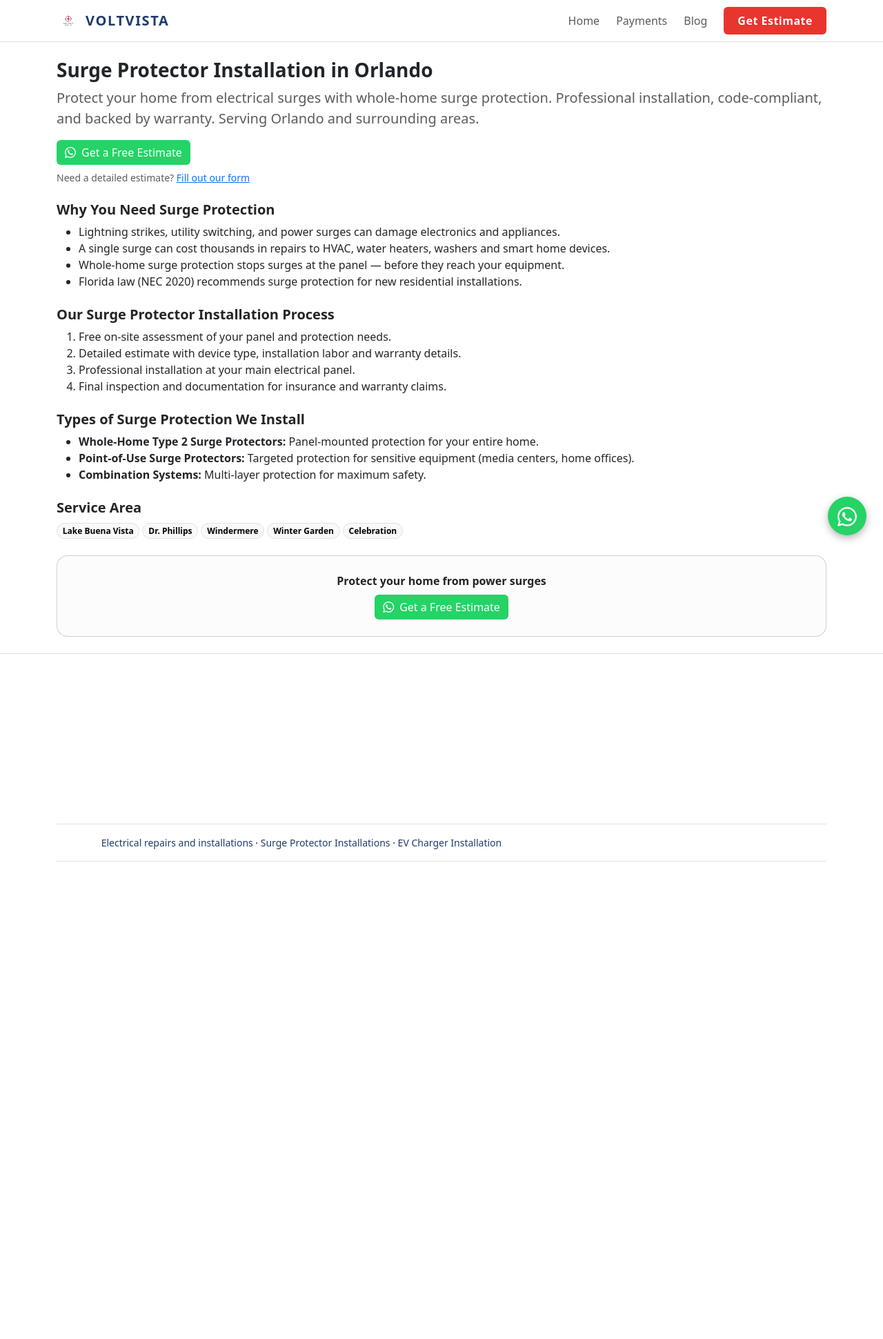
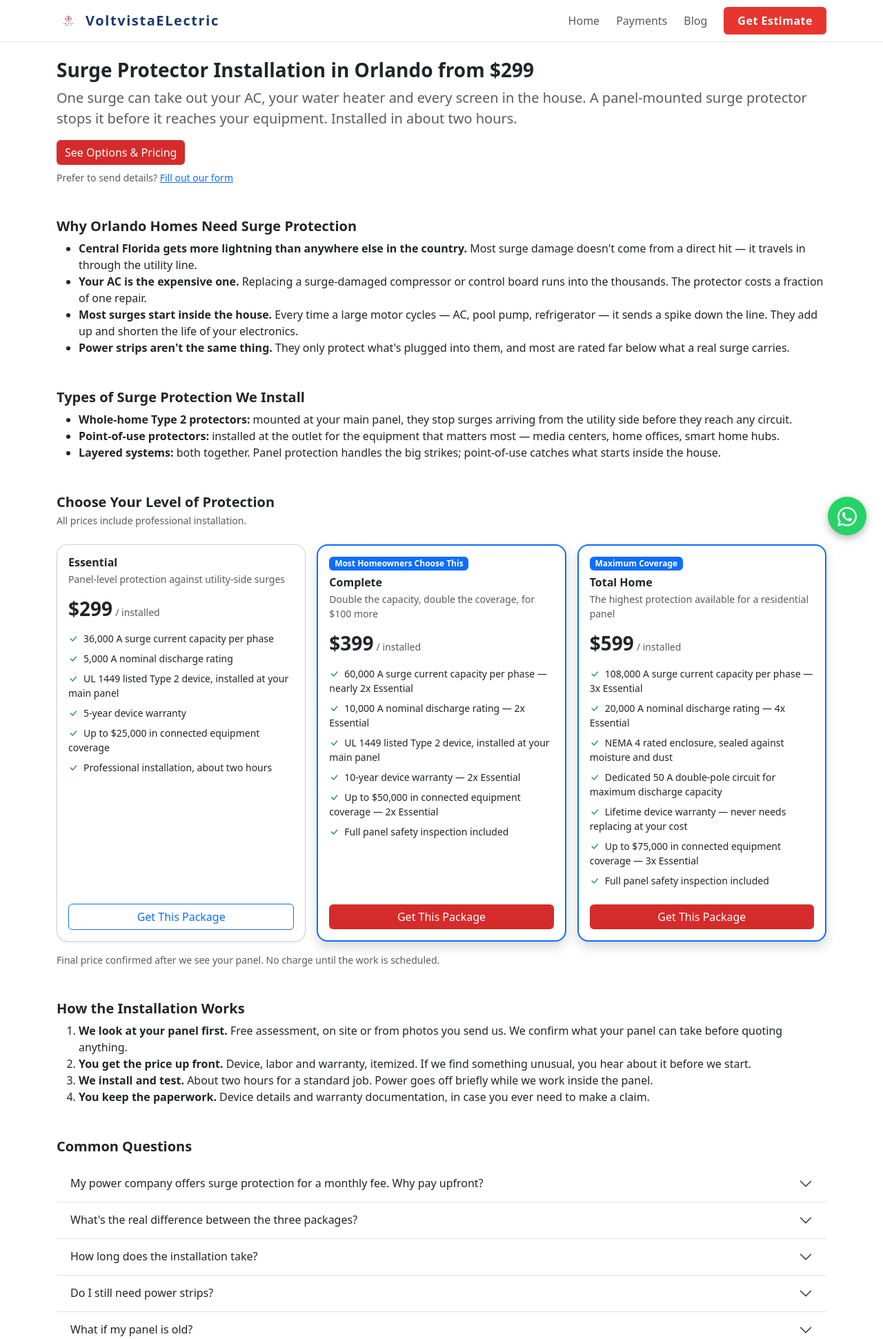
Before and after one commit to cvb27/VoltVistaElectric, a FastAPI app: page /services/surge-protector-installation in a window 1280 px wide. Shown: the top 1941 px of the page at 69% size. Before the commit the page ends 1249 px from the top, so only its background shows below. Run offline with FastAPI, Linux system fonts and the light colour scheme; some libraries are stand-ins or nearby versions.

Commit message:
feat: phase 2 - surge protector landing page with tiered pricing

```diff
--- a/main.py
+++ b/main.py
@@ -10,6 +10,7 @@ from routes.payments import router as payments_router
 from routes.blog import router as blog_router
 from routes.seo_routes import router as seo_router
 from routes.services import router as services_router
+from routes import surge
 
 
 def _register_middlewares(app: FastAPI) -> None:
--- a/routes/services.py
+++ b/routes/services.py
@@ -1,8 +1,11 @@
 """
-Landings SEO por servicio (panel upgrade, installations, emergency).
+Landings SEO por servicio .
 
 Una ruta y template por servicio para captar keywords long-tail locales.
 Cada landing inyecta su propio JSON-LD Service vía build_service_schema.
+
+Las URLs retiradas (panel-upgrade, electrical-installations) se mantienen como
+redirects 301 para no perder el posicionamiento que ya acumularon.
 """
 
 from fastapi import APIRouter, Request
@@ -10,6 +13,7 @@ from fastapi.responses import HTMLResponse
 
 from core.config import settings
 from core.i18n import t
+from core.offers import load_offers
 from core.seo import build_service_schema
 from core.templating import templates
 from core.utils import get_lang
@@ -35,6 +39,77 @@ def _service_context(request: Request, service_name: str, url_path: str, descrip
     }
 
 
+# ---------------------------------------------------------------------------
+# Servicios activos
+# ---------------------------------------------------------------------------
+
+@router.get("/electrical-repair-installation", response_class=HTMLResponse)
+async def electrical_repair_installation(request: Request):
+    """Landing de reparaciones e instalaciones electricas.
+    Reemplaza a las antiguas panel-upgrade y electrical-installations."""
+    ctx = _service_context(
+        request,
+        "Electrical Repair and Installation",
+        "/services/electrical-repair-installation",
+        "Professional electrical repair and installation services in Orlando, FL.",
+    )
+    return templates.TemplateResponse("services/electrical_repair_installation.html", ctx)
+
+
+@router.get("/surge-protector-installation", response_class=HTMLResponse)
+async def surge_protector_installation(request: Request):
+    """Landing de surge protector. Es el destino de la campana de Google Ads.
+
+    Los tres planes y sus precios salen de data/surge_offers.json — se editan ahi,
+    sin tocar codigo. El mismo JSON alimenta el bloque de precios del template y
+    las Offer del JSON-LD, asi que nunca se pueden desincronizar entre si."""
+    ctx = _service_context(
+        request,
+        "Surge Protector Installation",
+        "/services/surge-protector-installation",
+        "Whole-home surge protector installation in Orlando, FL. "
+        "Protect your appliances and electronics from power surges.",
+    )
+
+    offers = load_offers()
+    ctx["plans"] = offers["plans"]
+    ctx["from_price"] = offers["from_price"]
+
+    # Precios en el JSON-LD: habilita que Google muestre el rango en resultados.
+    ctx["service_jsonld"]["offers"] = [
+        {
+            "@type": "Offer",
+            "name": p["name"],
+            "price": p["price"],
+            "priceCurrency": "USD",
+        }
+        for p in offers["plans"]
+    ]
+
+    return templates.TemplateResponse("services/surge_protector_installation.html", ctx)
+
+
+@router.get("/ev-charger-installation", response_class=HTMLResponse)
+async def ev_charger_installation(request: Request):
+    """Landing de instalacion de cargadores EV."""
+    ctx = _service_context(
+        request,
+        "EV Charger Installation",
+        "/services/ev-charger-installation",
+        "Professional EV charger installation in Orlando, FL. "
+        "VoltVista Electric — 10+ years experience, fully insured.",
+    )
+    return templates.TemplateResponse("services/ev_charger_installation.html", ctx)
+
+
+# ---------------------------------------------------------------------------
+# URLs retiradas — redirect 301 permanente
+#
+# Estas dos paginas ya no existen, pero estuvieron en el sitemap y pueden estar
+# indexadas o enlazadas desde afuera. El 301 traspasa esa autoridad a la pagina
+# nueva en vez de devolver 404. No borrar sin revisar Search Console primero.
+# ---------------------------------------------------------------------------
+
 @router.get("/panel-upgrade", response_class=HTMLResponse)
 async def panel_upgrade(request: Request):
     """Landing SEO para actualización de panel eléctrico."""
@@ -49,16 +124,3 @@ async def electrical_installations(request: Request):
     ctx = _service_context(request, "Electrical Installations", "/services/electrical-installations",
                            "Residential and commercial electrical installations in Orlando, FL.")
     return templates.TemplateResponse("services/electrical_installations.html", ctx)
-
-
-@router.get("/ev-charger-installation", response_class=HTMLResponse)
-async def ev_charger_installation(request: Request):
-    """Landing SEO para instalación de cargadores EV."""
-    ctx = _service_context(
-        request,
-        "EV Charger Installation",
-        "/services/ev-charger-installation",
-        "Professional EV charger installation in Orlando, FL. "
-        "VoltVista Electric — 10+ years experience, fully insured."
-    )
-    return templates.TemplateResponse("services/ev_charger_installation.html", ctx)
--- a/templates/_footer.html
+++ b/templates/_footer.html
@@ -1,10 +1,12 @@
-{# Footer compartido con NAP + Google Maps embed — incluido desde base.html #}
+{# Footer compartido — NAP, servicios y área de cobertura #}
 <footer class="border-top py-4">
   <div class="container">
-    <div class="row g-4">
-      <div class="col-md-6">
+    <div class="row g-4 align-items-start">
+
+      <!-- Columna 1: NAP -->
+      <div class="col-md-4">
         <div class="fw-semibold mb-2 text-white">{{ settings.business_name }}</div>
-        <address class="small mb-2 mb-md-3 text-white">
+        <address class="small mb-3 text-white">
           {{ settings.address }}<br>
           {{ settings.city }} {{ settings.state }} {{ settings.zip_code }}
         </address>
@@ -14,23 +16,33 @@
         </div>
         <div class="small text-white">Hours: {{ settings.hours }}</div>
       </div>
-      <div class="col-md-6">
-        <iframe
-          src="https://maps.google.com/maps?q={{ settings.lat }},{{ settings.lng }}&z=15&output=embed"
-          width="100%" height="200" style="border:0;" loading="lazy"
-          allowfullscreen referrerpolicy="no-referrer-when-downgrade"
-          title="{{ settings.business_name }} location">
-        </iframe>
+
+      <!-- Columna 2: Servicios -->
+      <div class="col-md-4">
+        <div class="fw-semibold mb-2 text-white">Services</div>
+        <ul class="list-unstyled small mb-0">
+          <li class="mb-1"><a class="link-light" href="/services/electrical-repair-installation">Electrical Repairs &amp; Installations</a></li>
+          <li class="mb-1"><a class="link-light" href="/services/surge-protector-installation">Surge Protector Installation</a></li>
+          <li class="mb-1"><a class="link-light" href="/services/ev-charger-installation">EV Charger Installation</a></li>
+          <li class="mb-1"><a class="link-light" href="/estimate">Free Estimate</a></li>
+          <li><a class="link-light" href="/payments">Make a Payment</a></li>
+        </ul>
       </div>
+
+      <!-- Columna 3: Área de servicio -->
+      <div class="col-md-4">
+        <div class="fw-semibold mb-2 text-white">Service Area</div>
+        <p class="small text-white mb-2">
+          Lake Buena Vista · Orlando · Kissimmee · Winter Park · Windermere ·
+          Dr. Phillips · Celebration · Winter Garden
+        </p>
+        <p class="small text-white-50 mb-0">
+          Not sure if we cover your area? <a class="link-light" href="/estimate">Ask us</a>.
+        </p>
+      </div>
+
     </div>
-    <div class="small mt-3 pt-3 border-top">
-      <span class="fw-semibold mb-2 text-white">Services:</span>
-      <a class="link-muted" href="/services/electrical-repair-installation">Electrical repairs and installations</a>
-      · <a class="link-muted" href="/services/surge-protector-installation">Surge Protector Installations</a>
-      · <a class="link-muted" href="/services/ev-charger-installation">EV Charger Installation</a>
-    </div>
-    <div class="d-flex flex-column flex-md-row justify-content-between gap-2 mt-3 pt-3 border-top">
-      <div class="fw-semibold mb-2 text-white">© {{ app_name }}</div>
-          </div>
+
+    <div class="small text-white mt-4 pt-3 border-top">© {{ settings.app_name }}</div>
   </div>
 </footer>
--- a/templates/_home_work.html
+++ b/templates/_home_work.html
@@ -13,7 +13,7 @@
         <h2 class="display-6 fw-bold text-white mb-3">Expert Electrical Work</h2>
         <p class="lead mb-4" style="color: var(--color-muted);">
           VoltVista Electric has been serving Orlando homeowners and businesses
-          for over 10 years. Fully insured, fast response, quality guaranteed.
+          for over 10 years. Fast response, quality guaranteed.
         </p>
         <a class="btn btn-brand btn-lg" href="#gallery">See Our Work</a>
       </div>
--- a/templates/base.html
+++ b/templates/base.html
@@ -69,7 +69,7 @@
   <div class="container">
     <a class="navbar-brand d-flex align-items-center gap-2" href="/">
       <img src="/static/img/logo.png" alt="Voltvista Electric" class="brand-logo">
-      <span class="fw-bold brand-text">VOLTVISTA</span>
+      <span class="fw-bold brand-text">VoltvistaELectric</span>
     </a>
 
     <button class="navbar-toggler" type="button" data-bs-toggle="collapse" data-bs-target="#nav">
--- a/templates/home.html
+++ b/templates/home.html
@@ -1,6 +1,6 @@
 {% extends "base.html" %}
 {% block title %}Electrical Services in Orlando, FL | VoltVista Electric{% endblock %}
-{% block description %}10+ years serving Orlando homeowners. Panel upgrades, installations, and 24/7 emergency service. Fully insured, fast response. Call VoltVista Electric today.{% endblock %}
+{% block description %}10+ years serving Orlando homeowners. Electrical repairs and installations. Call VoltVista Electric today.{% endblock %}
 {% block canonical %}
 <link rel="canonical" href="{{ settings.business_url }}/">
 {% endblock %}
@@ -13,6 +13,7 @@
   {% include '_home_work.html' %}
   {% include '_home_gallery.html' %}
   {% include '_home_areas.html' %}
+  {% include '_home_trust.html' %}   {# ← nueva #}
   {% include '_home_cta.html' %}
 </main>
 {% endblock %}
--- a/templates/services/surge-protector-installation.html
+++ /dev/null
@@ -1,77 +0,0 @@
-{% extends "base.html" %}
-{% block title %}Surge Protector Installation in Orlando, FL | VoltVista Electric{% endblock %}
-{% block description %}Professional surge protector installation in Orlando, FL. Protect your home from power surges. 10+ years experience, fully insured. Get a free estimate today.{% endblock %}
-{% block canonical %}
-<link rel="canonical" href="{{ settings.business_url }}/services/surge-protector-installation">
-{% endblock %}
-{% block jsonld %}
-<script type="application/ld+json">{{ service_jsonld | tojson }}</script>
-{% endblock %}
-
-{% block content %}
-<article>
-  <header class="mb-4">
-    <h1 class="h3 fw-bold">Surge Protector Installation in Orlando</h1>
-    <p class="lead text-muted">Protect your home from electrical surges with whole-home surge protection. Professional installation, code-compliant, and backed by warranty. Serving Orlando and surrounding areas.</p>
-    <div class="d-flex flex-wrap gap-2 mt-3">
-      <a class="btn btn-whatsapp"
-         href="https://wa.me/{{ settings.whatsapp|replace('+','')|replace(' ','') }}?text=Hi%21%20I%27m%20interested%20in%20a%20surge%20protector%20installation%20for%20my%20home%20in%20Orlando.%20Can%20you%20help%3F"
-         target="_blank" rel="noopener">
-        <i class="bi bi-whatsapp me-2"></i>Get a Free Estimate
-      </a>
-      {% if phone %}<a class="btn btn-outline-primary" href="tel:{{ settings.phone }}"><i class="bi bi-telephone-fill me-2"></i>Call Us Now</a>{% endif %}
-    </div>
-    <p class="small text-muted mt-2 mb-0">
-      Need a detailed estimate? <a href="/estimate">Fill out our form</a>
-    </p>
-  </header>
-
-  <section class="mb-4">
-    <h2 class="h5 fw-bold">Why You Need Surge Protection</h2>
-    <ul class="mb-0">
-      <li>Lightning strikes, utility switching, and power surges can damage electronics and appliances.</li>
-      <li>A single surge can cost thousands in repairs to HVAC, water heaters, washers and smart home devices.</li>
-      <li>Whole-home surge protection stops surges at the panel — before they reach your equipment.</li>
-      <li>Florida law (NEC 2020) recommends surge protection for new residential installations.</li>
-    </ul>
-  </section>
-
-  <section class="mb-4">
-    <h2 class="h5 fw-bold">Our Surge Protector Installation Process</h2>
-    <ol class="mb-0">
-      <li>Free on-site assessment of your panel and protection needs.</li>
-      <li>Detailed estimate with device type, installation labor and warranty details.</li>
-      <li>Professional installation at your main electrical panel.</li>
-      <li>Final inspection and documentation for insurance and warranty claims.</li>
-    </ol>
-  </section>
-
-  <section class="mb-4">
-    <h2 class="h5 fw-bold">Types of Surge Protection We Install</h2>
-    <ul class="mb-0">
-      <li><strong>Whole-Home Type 2 Surge Protectors:</strong> Panel-mounted protection for your entire home.</li>
-      <li><strong>Point-of-Use Surge Protectors:</strong> Targeted protection for sensitive equipment (media centers, home offices).</li>
-      <li><strong>Combination Systems:</strong> Multi-layer protection for maximum safety.</li>
-    </ul>
-  </section>
-
-  <section class="mb-4">
-    <h2 class="h5 fw-bold">Service Area</h2>
-    <p class="mb-0">
-      {% for a in areas %}<span class="badge rounded-pill text-bg-light border me-1">{{ a }}</span>{% endfor %}
-    </p>
-  </section>
-
-  <div class="card rounded-4 p-4 text-center bg-light-subtle">
-    <div class="fw-semibold mb-2">Protect your home from power surges</div>
-    <div class="d-flex justify-content-center gap-2">
-      <a class="btn btn-whatsapp"
-         href="https://wa.me/{{ settings.whatsapp|replace('+','')|replace(' ','') }}?text=Hi%21%20I%27m%20interested%20in%20a%20surge%20protector%20installation%20for%20my%20home%20in%20Orlando.%20Can%20you%20help%3F"
-         target="_blank" rel="noopener">
-        <i class="bi bi-whatsapp me-2"></i>Get a Free Estimate
-      </a>
-      {% if phone %}<a class="btn btn-outline-primary" href="tel:{{ settings.phone }}"><i class="bi bi-telephone-fill me-2"></i>Call Us Now</a>{% endif %}
-    </div>
-  </div>
-</article>
-{% endblock %}
--- /dev/null
+++ b/templates/services/surge_protector_installation.html
@@ -0,0 +1,188 @@
+{% extends "base.html" %}
+{% block title %}Surge Protector Installation in Orlando from ${{ from_price }} | VoltVista Electric{% endblock %}
+{% block description %}Whole-home surge protector installation in Orlando from ${{ from_price }}. Protect your appliances and electronics from power surges. Free assessment, fully insured.{% endblock %}
+{% block canonical %}
+<link rel="canonical" href="{{ settings.business_url }}/services/surge-protector-installation">
+{% endblock %}
+{% block jsonld %}
+<script type="application/ld+json">{{ service_jsonld | tojson }}</script>
+{% endblock %}
+
+{% block content %}
+<article>
+
+  <header class="mb-5">
+    <h1 class="h3 fw-bold">Surge Protector Installation in Orlando from ${{ from_price }}</h1>
+    <p class="lead text-muted">
+      One surge can take out your AC, your water heater and every screen in the house.
+      A panel-mounted surge protector stops it before it reaches your equipment.
+      Installed in about two hours.
+    </p>
+    <div class="d-flex flex-wrap gap-2 mt-3">
+      <a class="btn btn-brand" href="#plans">See Options &amp; Pricing</a>
+      {% if phone %}
+      <a class="btn btn-outline-primary" href="tel:{{ settings.phone }}"
+         onclick="if(window.gtag)gtag('event','click_to_call',{page:'surge_hero'})">
+        <i class="bi bi-telephone-fill me-2"></i>Call Us Now
+      </a>
+      {% endif %}
+    </div>
+    <p class="small text-muted mt-2 mb-0">
+      Prefer to send details? <a href="/estimate">Fill out our form</a>
+    </p>
+  </header>
+
+  <section class="mb-5">
+    <h2 class="h5 fw-bold">Why Orlando Homes Need Surge Protection</h2>
+    <ul class="mb-0">
+      <li><strong>Central Florida gets more lightning than anywhere else in the country.</strong>
+          Most surge damage doesn't come from a direct hit — it travels in through the utility line.</li>
+      <li><strong>Your AC is the expensive one.</strong> Replacing a surge-damaged compressor or
+          control board runs into the thousands. The protector costs a fraction of one repair.</li>
+      <li><strong>Most surges start inside the house.</strong> Every time a large motor cycles —
+          AC, pool pump, refrigerator — it sends a spike down the line. They add up and shorten
+          the life of your electronics.</li>
+      <li><strong>Power strips aren't the same thing.</strong> They only protect what's plugged
+          into them, and most are rated far below what a real surge carries.</li>
+    </ul>
+  </section>
+
+  <section class="mb-5">
+    <h2 class="h5 fw-bold">Types of Surge Protection We Install</h2>
+    <ul class="mb-0">
+      <li><strong>Whole-home Type 2 protectors:</strong> mounted at your main panel, they stop
+          surges arriving from the utility side before they reach any circuit.</li>
+      <li><strong>Point-of-use protectors:</strong> installed at the outlet for the equipment
+          that matters most — media centers, home offices, smart home hubs.</li>
+      <li><strong>Layered systems:</strong> both together. Panel protection handles the big
+          strikes; point-of-use catches what starts inside the house.</li>
+    </ul>
+  </section>
+
+  <!-- Planes y precios. Los datos vienen de data/surge_offers.json via core/offers.py -->
+  <section class="mb-5" id="plans">
+    <h2 class="h5 fw-bold mb-1">Choose Your Level of Protection</h2>
+    <p class="small text-muted mb-4">All prices include professional installation.</p>
+
+    <div class="row g-3 align-items-stretch">
+      {% for plan in plans %}
+      <div class="col-md-4">
+        <div class="card h-100 rounded-4 p-3 {% if plan.badge %}border-2 border-primary shadow{% else %}shadow-sm{% endif %}">
+
+          {% if plan.badge %}
+          <div class="badge bg-primary align-self-start mb-2">{{ plan.badge }}</div>
+          {% endif %}
+
+          <div class="h6 fw-bold mb-1">{{ plan.name }}</div>
+          <div class="small text-muted mb-3">{{ plan.tagline }}</div>
+
+          <div class="mb-3">
+            <span class="h3 fw-bold">${{ plan.price }}</span>
+            <span class="small text-muted">/ installed</span>
+          </div>
+
+          <ul class="list-unstyled small flex-grow-1 mb-3">
+            {% for b in plan.bullets %}
+            <li class="mb-2"><i class="bi bi-check-lg text-success me-2"></i>{{ b }}</li>
+            {% endfor %}
+          </ul>
+
+          {% if plan.note %}
+          <p class="small fst-italic text-muted border-start border-3 ps-3 mb-3">{{ plan.note }}</p>
+          {% endif %}
+
+          <a class="btn {% if plan.badge %}btn-brand{% else %}btn-outline-primary{% endif %} w-100 mt-auto"
+             href="https://wa.me/{{ settings.whatsapp|replace('+','')|replace(' ','') }}?text=Hi%21%20I%27m%20interested%20in%20the%20{{ plan.name|urlencode }}%20surge%20protector%20package%20%28%24{{ plan.price }}%29%20for%20my%20home%20in%20Orlando."
+             target="_blank" rel="noopener"
+             onclick="if(window.gtag)gtag('event','select_plan',{plan:'{{ plan.key }}',value:{{ plan.price }}})">
+            Get This Package
+          </a>
+
+        </div>
+      </div>
+      {% endfor %}
+    </div>
+
+    <p class="small text-muted mt-3 mb-0">
+      Final price confirmed after we see your panel. No charge until the work is scheduled.
+    </p>
+  </section>
+
+  <section class="mb-5">
+    <h2 class="h5 fw-bold">How the Installation Works</h2>
+    <ol class="mb-0">
+      <li><strong>We look at your panel first.</strong> Free assessment, on site or from photos
+          you send us. We confirm what your panel can take before quoting anything.</li>
+      <li><strong>You get the price up front.</strong> Device, labor and warranty, itemized.
+          If we find something unusual, you hear about it before we start.</li>
+      <li><strong>We install and test.</strong> About two hours for a standard job. Power goes off
+          briefly while we work inside the panel.</li>
+      <li><strong>You keep the paperwork.</strong> Device details and warranty documentation,
+          in case you ever need to make a claim.</li>
+    </ol>
+  </section>
+
+  <section class="mb-5">
+    <h2 class="h5 fw-bold mb-3">Common Questions</h2>
+    <div class="accordion accordion-flush" id="surgeFaq">
+      {% set faqs = [
+        ("My power company offers surge protection for a monthly fee. Why pay upfront?",
+         "Two reasons. First, location: the utility device installs at your meter, outside the house. It catches what comes in from the grid, but most surges start inside — every time your AC compressor or pool pump cycles. Those originate past the meter, where a meter-mounted device can't see them. Ours installs at your panel, between the source and every circuit in the house. Second, math: at roughly $10 a month you've paid more than our Essential install in under three years, and you never own the equipment. Ours is a one-time cost and it's yours. Plenty of homeowners run both — the utility device for the grid side, a panel device for everything else."),
+        ("What's the real difference between the three packages?",
+         "What changes is how much surge current it can absorb before it wears out, how long it's warrantied, and how much the manufacturer will pay if a surge ever gets through. Higher capacity means the device survives repeated strikes instead of spending itself on the first big one."),
+        ("How long does the installation take?",
+         "About two hours for a standard install. We shut the power off briefly to work inside the panel, then test everything before we leave."),
+        ("Do I still need power strips?",
+         "They're a complement, not a replacement. A power strip protects only what's plugged into it, and most are rated far below what a real surge carries. If you want protection at specific outlets — a home office, a media wall — we can quote that separately."),
+        ("What if my panel is old?",
+         "We check that first. If your panel can't safely take a protector, we tell you before any work starts and quote the alternative. The assessment is free either way."),
+        ("Is the listed price really final?",
+         "It covers a standard install on a typical residential panel. If we find something unusual, we tell you the difference before we start. You approve it or we walk away — no charge.")
+      ] %}
+      {% for q, a in faqs %}
+      <div class="accordion-item">
+        <h3 class="accordion-header">
+          <button class="accordion-button collapsed" type="button"
+                  data-bs-toggle="collapse" data-bs-target="#surgeFaq{{ loop.index }}">
+            {{ q }}
+          </button>
+        </h3>
+        <div id="surgeFaq{{ loop.index }}" class="accordion-collapse collapse" data-bs-parent="#surgeFaq">
+          <div class="accordion-body small">{{ a }}</div>
+        </div>
+      </div>
+      {% endfor %}
+    </div>
+  </section>
+
+  <section class="mb-5">
+    <h2 class="h5 fw-bold">Service Area</h2>
+    <p class="mb-0">
+      {% for a in areas %}<span class="badge rounded-pill text-bg-light border me-1">{{ a }}</span>{% endfor %}
+    </p>
+  </section>
+
+  <div class="card rounded-4 p-4 text-center bg-light-subtle">
+    <div class="fw-semibold mb-2">Protect your home from power surges</div>
+    <p class="small text-muted mb-3">Free assessment. No obligation.</p>
+    <div class="d-flex justify-content-center gap-2 flex-wrap">
+      <a class="btn btn-whatsapp"
+         href="https://wa.me/{{ settings.whatsapp|replace('+','')|replace(' ','') }}?text=Hi%21%20I%27m%20interested%20in%20a%20surge%20protector%20installation%20for%20my%20home%20in%20Orlando.%20Can%20you%20help%3F"
+         target="_blank" rel="noopener"
+         onclick="if(window.gtag)gtag('event','whatsapp_click',{page:'surge_footer'})">
+        <i class="bi bi-whatsapp me-2"></i>Message Us
+      </a>
+      {% if phone %}
+      <a class="btn btn-outline-primary" href="tel:{{ settings.phone }}"
+         onclick="if(window.gtag)gtag('event','click_to_call',{page:'surge_footer'})">
+        <i class="bi bi-telephone-fill me-2"></i>Call Us Now
+      </a>
+      {% endif %}
+    </div>
+  </div>
+
+</article>
+<script>
+  if (window.gtag) gtag('event', 'view_surge_offer', { from_price: {{ from_price }} });
+</script>
+{% endblock %}
```
Also changed, not shown: core/config.py (+4 -4 lines), core/offers.py (added, +38 -0 lines), data/surge_offers.json (added, +54 -0 lines), routes/seo_routes.py (+19 -68 lines), routes/surge.py (added, +23 -0 lines), templates/_home_trust.html (added, +45 -0 lines), templates/services/electrical_repair_installation.html (renamed from templates/services/electrical-repair-installation.html).
